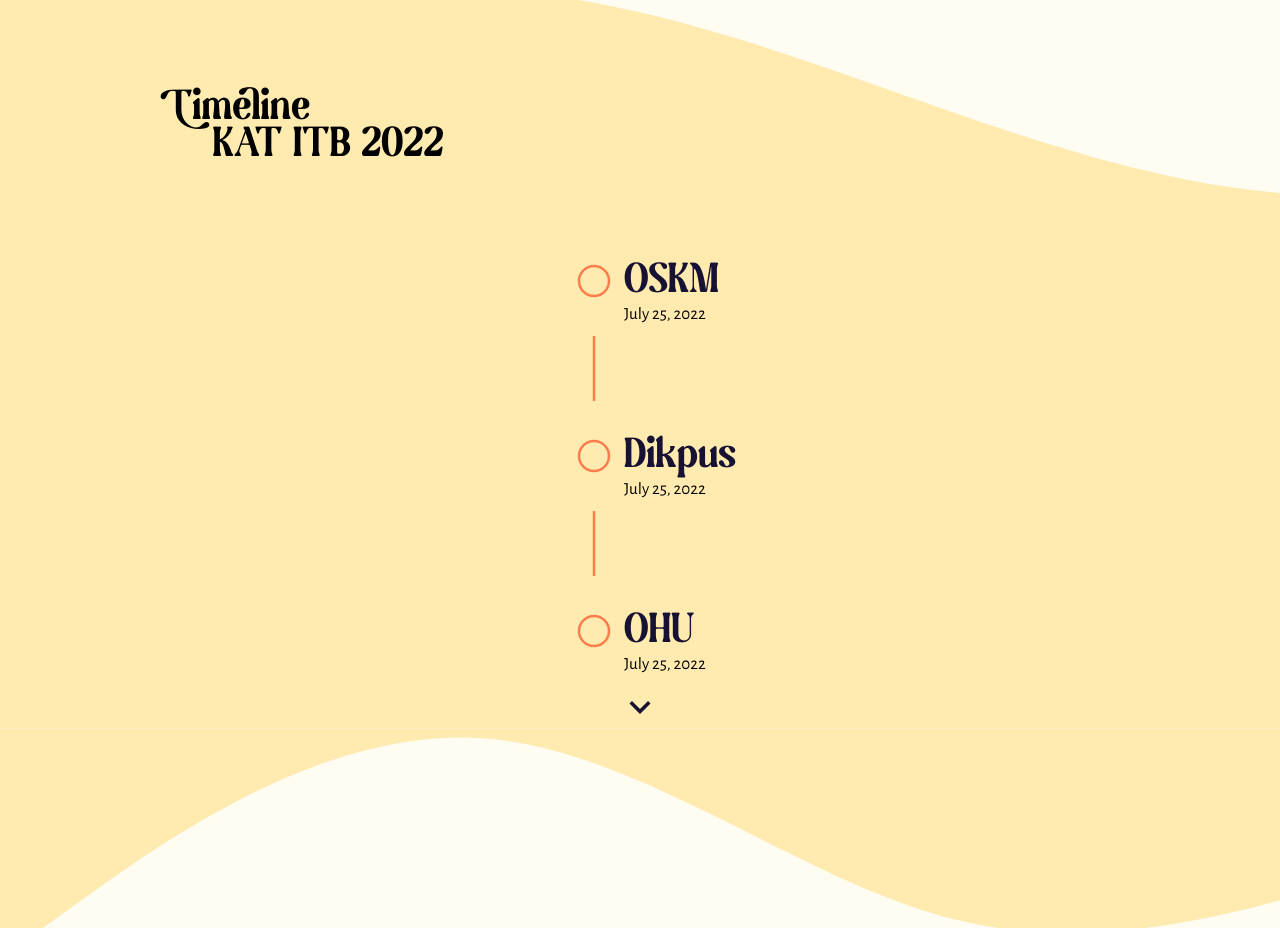
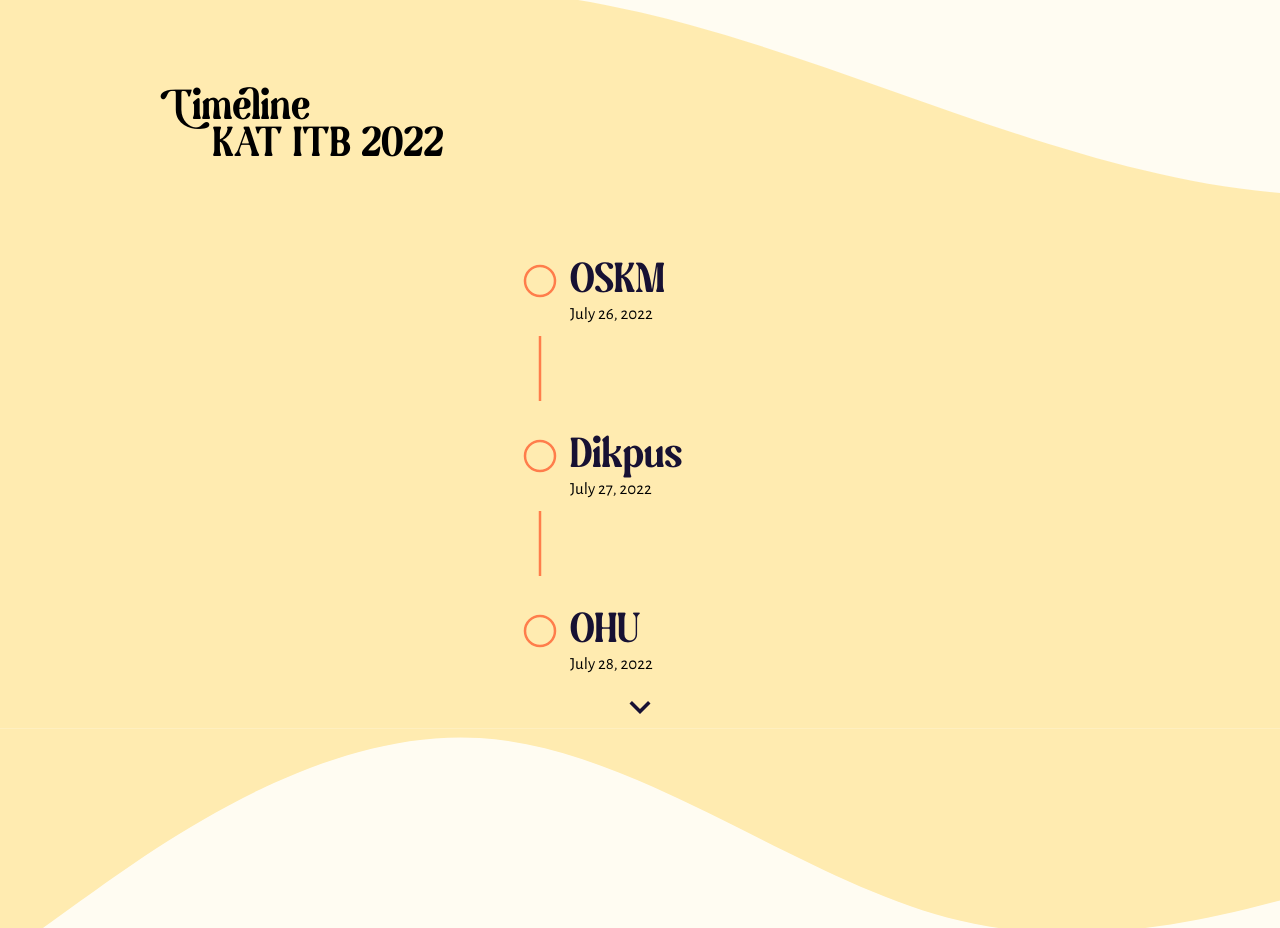
Before and after one commit to KATITB22/site-fe, a React (Vite) app: page / in a window 1280 px wide. Shown: the part 484-1412 px from the top of the page. Built offline with nearby package versions, Linux system fonts and the light colour scheme.

Commit message:
add time logic in timeline section

```diff
--- a/src/components/Agenda.tsx
+++ b/src/components/Agenda.tsx
@@ -1,16 +1,28 @@
-import moment from 'moment';
-import React from 'react';
+import moment, { Moment } from 'moment';
+import React, { useEffect, useState } from 'react';
 import Body from './Body';
 import Title from './Title';
 
 interface AgendaProps {
   text?: string;
-  date?: Date;
+  startDate?: Date | Moment;
+  endDate?: Date | Moment;
 }
 
-const Agenda: React.FC<AgendaProps> = ({ text, date }) => {
+const Agenda: React.FC<AgendaProps> = ({ text, startDate, endDate }) => {
+  const target = moment('20220802', 'YYYYMMDD');
+  const [isCurrentDate, setIsCurrentDate] = useState<boolean>();
+
+  useEffect(() => {
+    setIsCurrentDate(
+      endDate
+        ? target.isBetween(startDate, endDate, 'days', '[)')
+        : target.isBetween(startDate, startDate, 'days', '[]')
+    );
+  }, [isCurrentDate]);
+
   return (
-    <div className="flex items-center">
+    <div className="flex items-center w-[300px]">
       <svg height="85" width="80">
         <circle
           cx="50"
@@ -18,13 +30,13 @@ const Agenda: React.FC<AgendaProps> = ({ text, date }) => {
           r="15"
           stroke="#FF7D4B"
           strokeWidth="2.5"
-          fill="transparent"
+          fill={isCurrentDate ? '#FF7D4B' : 'transparent'}
         />
       </svg>
       <div className="float-left">
         <Title className="text-[35px] p-0 m-0 leading-none">{text}</Title>
         <Body className="text-[17px] p-0 m-0 leading-tight">
-          {moment(date).format('LL')}
+          {moment(startDate).format('LL')}
         </Body>
       </div>
     </div>
--- a/src/components/TimelineBar.tsx
+++ b/src/components/TimelineBar.tsx
@@ -3,6 +3,7 @@ import Agenda from './Agenda';
 import VerticalLine from './VerticalLine';
 import { motion, AnimatePresence } from 'framer-motion';
 import { MdKeyboardArrowDown } from 'react-icons/md';
+import moment from 'moment';
 interface TimelineBarProps {
   text?: string;
   date?: Date;
@@ -11,27 +12,27 @@ interface TimelineBarProps {
 const timelineData = [
   {
     text: 'OSKM',
-    date: new Date(),
+    date: moment().add(1, 'days'),
   },
   {
     text: 'Dikpus',
-    date: new Date(),
+    date: moment().add(2, 'days'),
   },
   {
     text: 'OHU',
-    date: new Date(),
+    date: moment().add(3, 'days'),
   },
   {
     text: 'OSKM2',
-    date: new Date(),
+    date: moment().add(4, 'days'),
   },
   {
     text: 'Dikpus2',
-    date: new Date(),
+    date: moment().add(5, 'days'),
   },
   {
     text: 'OHU2',
-    date: new Date(),
+    date: moment().add(6, 'days'),
   },
 ];
 
@@ -44,14 +45,23 @@ const TimelineBar: React.FC<TimelineBarProps> = () => {
   };
 
   return (
-    <div className="justify-center flex flex-col bg-primaryYellow items-center xs:px-20 sm:px-36 pt-14">
+    <div className="flex flex-col bg-primaryYellow items-center justify-start xs:px-20 sm:px-36 pt-14">
       <motion.div>
         {timelineData.slice(0, dataCount).map((data, idx) =>
           idx === dataCount - 1 ? (
-            <Agenda key={idx} text={data.text} date={data.date} />
+            <Agenda
+              key={idx}
+              text={data.text}
+              startDate={data.date}
+              endDate={timelineData[idx + 1]?.date}
+            />
           ) : (
             <React.Fragment key={idx}>
-              <Agenda text={data.text} date={data.date} />
+              <Agenda
+                text={data.text}
+                startDate={data.date}
+                endDate={timelineData[idx + 1].date}
+              />
               <VerticalLine />
             </React.Fragment>
           )
@@ -63,21 +73,25 @@ const TimelineBar: React.FC<TimelineBarProps> = () => {
             initial={{ display: 'none', height: 0 }}
             animate={{ display: 'block', height: 'auto' }}
             exit={{ opacity: 0, height: 0 }}
-            style={{
-              display: 'flex',
-              flexDirection: 'column',
-              justifyContent: 'center',
-            }}
           >
             {timelineData
               .slice(dataCount, timelineData.length)
               .map((data, idx) =>
                 idx === timelineData.length - 1 ? (
-                  <Agenda key={idx} text={data.text} date={data.date} />
+                  <Agenda
+                    key={idx}
+                    text={data.text}
+                    startDate={data.date}
+                    endDate={timelineData[idx + dataCount + 1]?.date}
+                  />
                 ) : (
                   <React.Fragment key={idx}>
                     <VerticalLine />
-                    <Agenda text={data.text} date={data.date} />
+                    <Agenda
+                      text={data.text}
+                      startDate={data.date}
+                      endDate={timelineData[idx + dataCount + 1]?.date}
+                    />
                   </React.Fragment>
                 )
               )}
```
